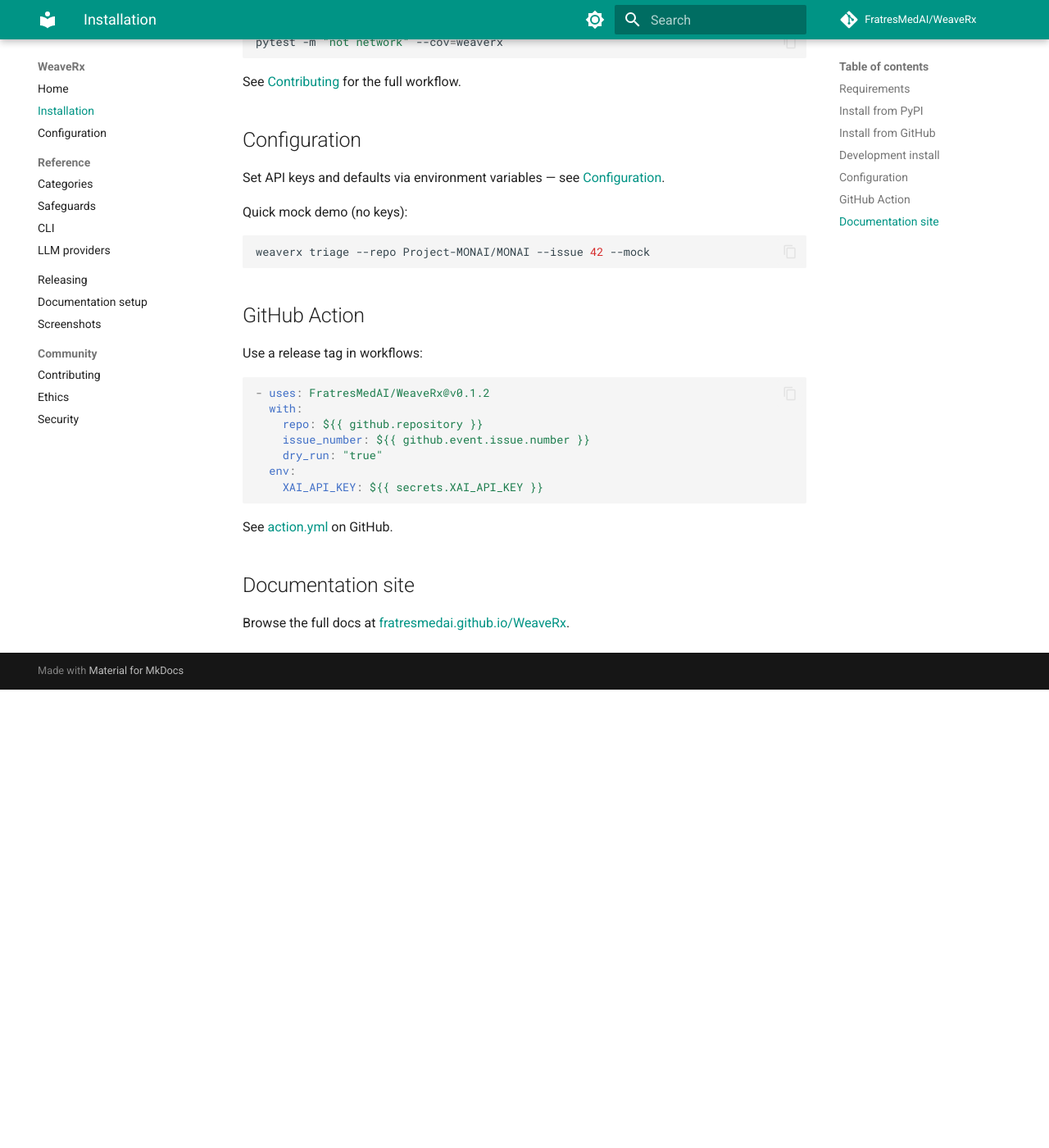
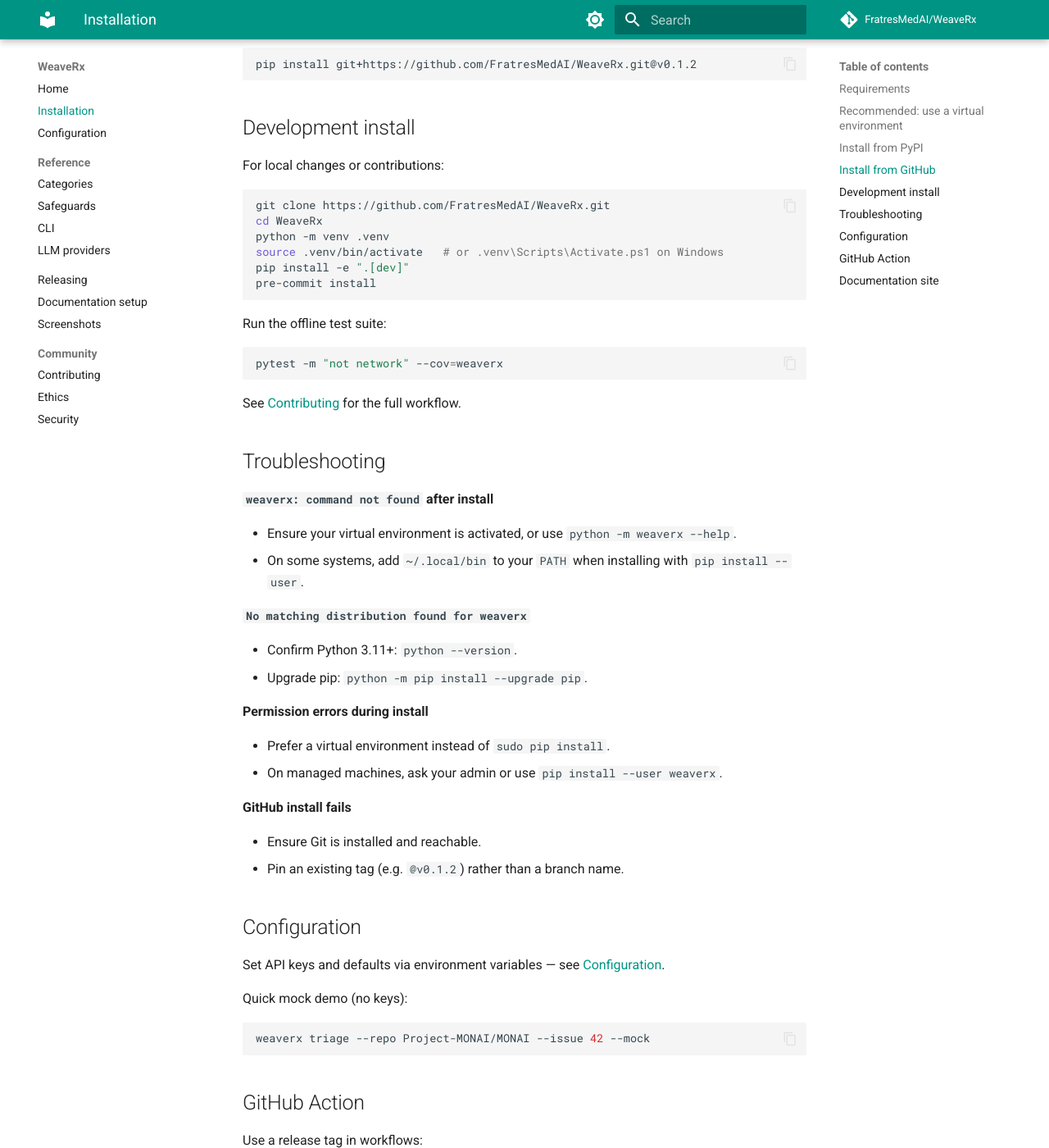
Before and after one commit to FratresMedAI/WeaveRx, an MkDocs documentation site: the page built from docs/installation.md, in a window 1280 px wide and 1400 px high, scrolled down 979 px. Shown: the whole window at 82% size. Built offline with MkDocs 1.6.1 and Material for MkDocs 9.7.7, drawn with Linux system fonts in a browser that asks for light colours; comment, search, counter and statistics services are not loaded; before the commit the page ends 1820 px from its top, so only the background shows below that; some of the changed text lies outside the part shown.

Commit message:
Tighten README install pointer and expand installation docs.
Short README Installation section links to the full guide; add virtualenv and troubleshooting to installation.md; refresh v0.1.2 release notes.

````diff
--- a/docs/installation.md
+++ b/docs/installation.md
@@ -1,10 +1,26 @@
 # Installation
 
-WeaveRx is published on [PyPI](https://pypi.org/project/weaverx/) as `weaverx`.
+WeaveRx is published on [PyPI](https://pypi.org/project/weaverx/) as `weaverx` (lowercase on PyPI; the GitHub repo is titled WeaveRx).
 
 ## Requirements
 
 - Python **3.11+** (3.11 and 3.12 tested in CI)
+
+## Recommended: use a virtual environment
+
+Install into an isolated environment so dependencies do not conflict with system Python:
+
+```bash
+python -m venv .venv
+
+# Linux / macOS
+source .venv/bin/activate
+
+# Windows (PowerShell)
+.venv\Scripts\Activate.ps1
+```
+
+Then install WeaveRx inside the active environment.
 
 ## Install from PyPI
 
@@ -33,6 +49,8 @@
 ```bash
 git clone https://github.com/FratresMedAI/WeaveRx.git
 cd WeaveRx
+python -m venv .venv
+source .venv/bin/activate   # or .venv\Scripts\Activate.ps1 on Windows
 pip install -e ".[dev]"
 pre-commit install
 ```
@@ -44,6 +62,28 @@
 ```
 
 See [Contributing](https://github.com/FratresMedAI/WeaveRx/blob/master/CONTRIBUTING.md) for the full workflow.
+
+## Troubleshooting
+
+**`weaverx: command not found` after install**
+
+- Ensure your virtual environment is activated, or use `python -m weaverx --help`.
+- On some systems, add `~/.local/bin` to your `PATH` when installing with `pip install --user`.
+
+**`No matching distribution found for weaverx`**
+
+- Confirm Python 3.11+: `python --version`.
+- Upgrade pip: `python -m pip install --upgrade pip`.
+
+**Permission errors during install**
+
+- Prefer a virtual environment instead of `sudo pip install`.
+- On managed machines, ask your admin or use `pip install --user weaverx`.
+
+**GitHub install fails**
+
+- Ensure Git is installed and reachable.
+- Pin an existing tag (e.g. `@v0.1.2`) rather than a branch name.
 
 ## Configuration
 
````
Also changed, not shown: README.md (+6 -13 lines), docs/releases/v0.1.2.md (+3 -3 lines).
